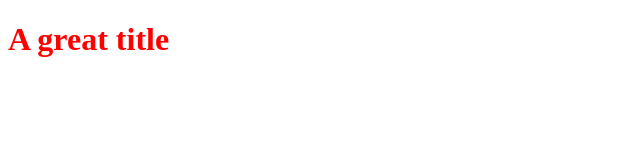
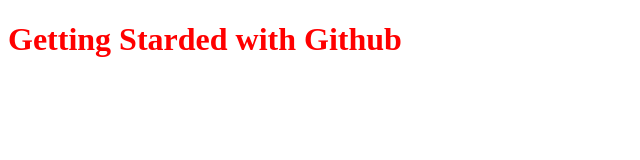
Before and after one commit to sbloic/loic, a plain HTML site: page index.html in a window 1280 px wide. Shown: the whole page, without its empty margins (0-640 px from the left). Drawn offline with Linux system fonts and the light colour scheme.

Commit message:
Update index.html

```diff
--- a/index.html
+++ b/index.html
@@ -5,6 +5,6 @@
     <link rel="stylesheet" type="text/css" href="styles.css">
 </head>
 <body>
-    <h1>A great title</h1>
+    <h1>Getting Starded with Github</h1>
 </body>
 </html>
```
